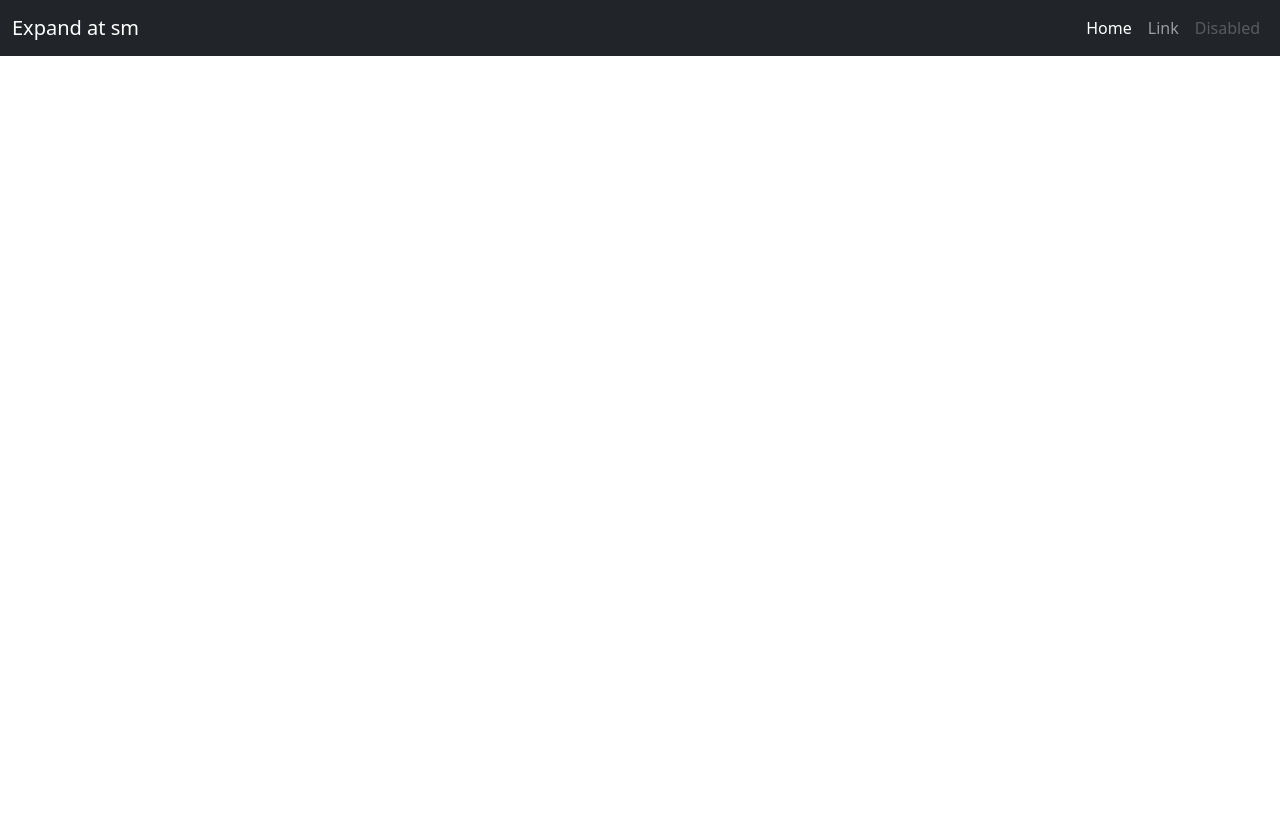
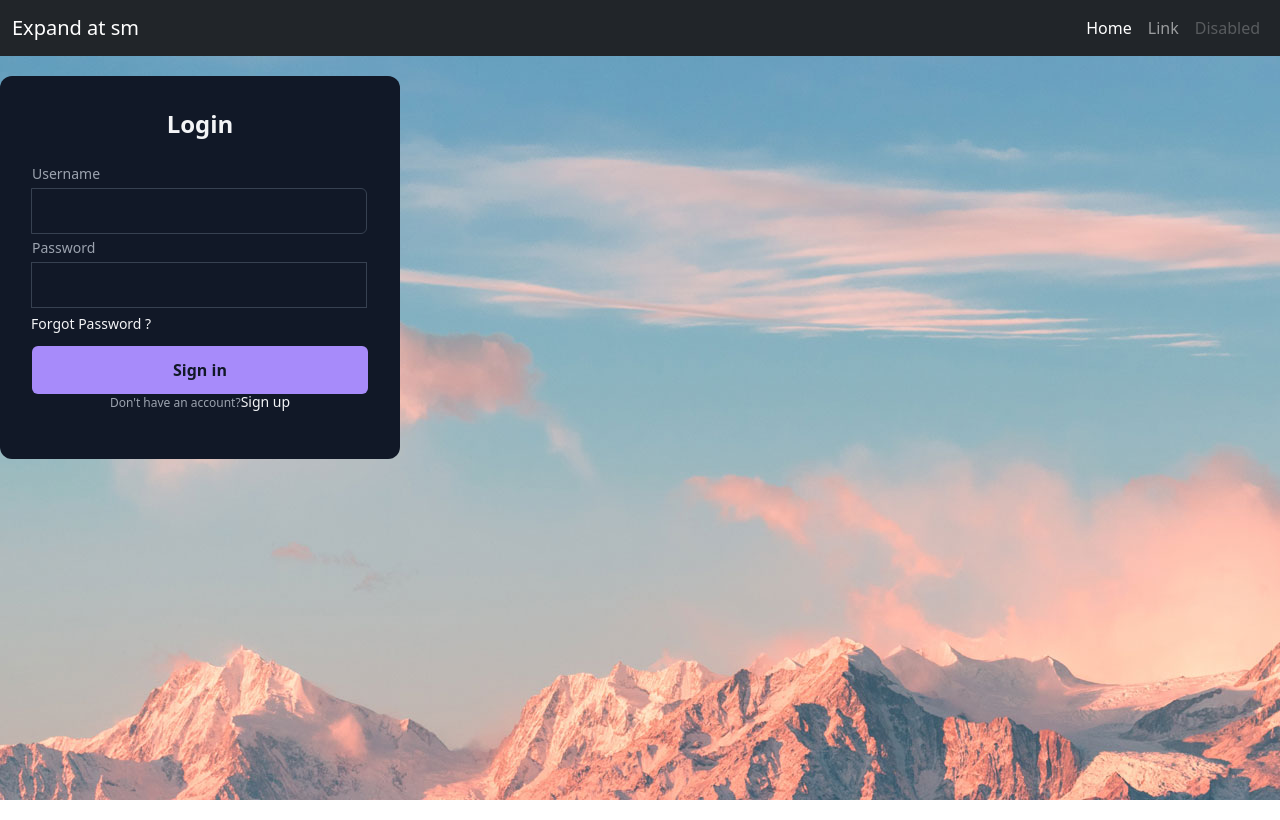
Before and after one commit to rsannan/the-matrix, a React (Vite) app: page / in a window 1280 px wide. Built offline with nearby package versions, Linux system fonts and the light colour scheme.

Commit message:
add signin form

```diff
--- a/src/App.jsx
+++ b/src/App.jsx
@@ -1,10 +1,14 @@
 import Navbar from "./components/Navbar/Navbar";
 import "bootstrap/dist/css/bootstrap.min.css";
+import SignInForm from "./components/SignIn/SignInForm";
 
 function App() {
   return (
     <>
+    <div className="vh-100" style={{backgroundImage: 'url("../public/bg.jpg")'}}>
       <Navbar />
+      <SignInForm/>
+      </div>
     </>
   );
 }
--- /dev/null
+++ b/src/components/SignIn/SignInForm.jsx
@@ -0,0 +1,26 @@
+import "./signin.css"
+
+export default function SignInForm(){
+    return(
+        <div className="form-container">
+	<p className="title">Login</p>
+	<form className="form">
+		<div className="input-group">
+			<label for="username">Username</label>
+			<input type="text" name="username" id="username" placeholder=""/>
+		</div>
+		<div className="input-group">
+			<label for="password">Password</label>
+			<input type="password" name="password" id="password" placeholder=""/>
+			<div className="forgot">
+				<a rel="noopener noreferrer" href="#">Forgot Password ?</a>
+			</div>
+		</div>
+		<button className="sign">Sign in</button>
+	</form>
+	<p className="signup">Don't have an account?
+		<a rel="noopener noreferrer" href="#" class="">Sign up</a>
+	</p>
+</div>
+    )
+}
--- /dev/null
+++ b/src/components/SignIn/signin.css
@@ -0,0 +1,121 @@
+.form-container {
+    width: 400px;
+    border-radius: 0.75rem;
+    background-color: rgba(17, 24, 39, 1);
+    padding: 2rem;
+    color: rgba(243, 244, 246, 1);
+  }
+
+  .title {
+    text-align: center;
+    font-size: 1.5rem;
+    line-height: 2rem;
+    font-weight: 700;
+  }
+
+  .form {
+    margin-top: 1.5rem;
+  }
+
+  .input-group {
+    margin-top: 0.25rem;
+    font-size: 0.875rem;
+    line-height: 1.25rem;
+  }
+
+  .input-group label {
+    display: block;
+    color: rgba(156, 163, 175, 1);
+    margin-bottom: 4px;
+  }
+
+  .input-group input {
+    width: 100%;
+    border-radius: 0.375rem;
+    border: 1px solid rgba(55, 65, 81, 1);
+    outline: 0;
+    background-color: rgba(17, 24, 39, 1);
+    padding: 0.75rem 1rem;
+    color: rgba(243, 244, 246, 1);
+  }
+
+  .input-group input:focus {
+    border-color: rgba(167, 139, 250);
+  }
+
+  .forgot {
+    display: flex;
+    justify-content: flex-end;
+    font-size: 0.75rem;
+    line-height: 1rem;
+    color: rgba(156, 163, 175,1);
+    margin: 8px 0 14px 0;
+  }
+
+  .forgot a,.signup a {
+    color: rgba(243, 244, 246, 1);
+    text-decoration: none;
+    font-size: 14px;
+  }
+
+  .forgot a:hover, .signup a:hover {
+    text-decoration: underline rgba(167, 139, 250, 1);
+  }
+
+  .sign {
+    display: block;
+    width: 100%;
+    background-color: rgba(167, 139, 250, 1);
+    padding: 0.75rem;
+    text-align: center;
+    color: rgba(17, 24, 39, 1);
+    border: none;
+    border-radius: 0.375rem;
+    font-weight: 600;
+  }
+
+  .social-message {
+    display: flex;
+    align-items: center;
+    padding-top: 1rem;
+  }
+
+  .line {
+    height: 1px;
+    flex: 1 1 0%;
+    background-color: rgba(55, 65, 81, 1);
+  }
+
+  .social-message .message {
+    padding-left: 0.75rem;
+    padding-right: 0.75rem;
+    font-size: 0.875rem;
+    line-height: 1.25rem;
+    color: rgba(156, 163, 175, 1);
+  }
+
+  .social-icons {
+    display: flex;
+    justify-content: center;
+  }
+
+  .social-icons .icon {
+    border-radius: 0.125rem;
+    padding: 0.75rem;
+    border: none;
+    background-color: transparent;
+    margin-left: 8px;
+  }
+
+  .social-icons .icon svg {
+    height: 1.25rem;
+    width: 1.25rem;
+    fill: #fff;
+  }
+
+  .signup {
+    text-align: center;
+    font-size: 0.75rem;
+    line-height: 1rem;
+    color: rgba(156, 163, 175, 1);
+  }
```
Also changed, not shown: src/components/SignUp/SignUpForm.jsx (added, +7 -0 lines), public/bg.jpg (added).
